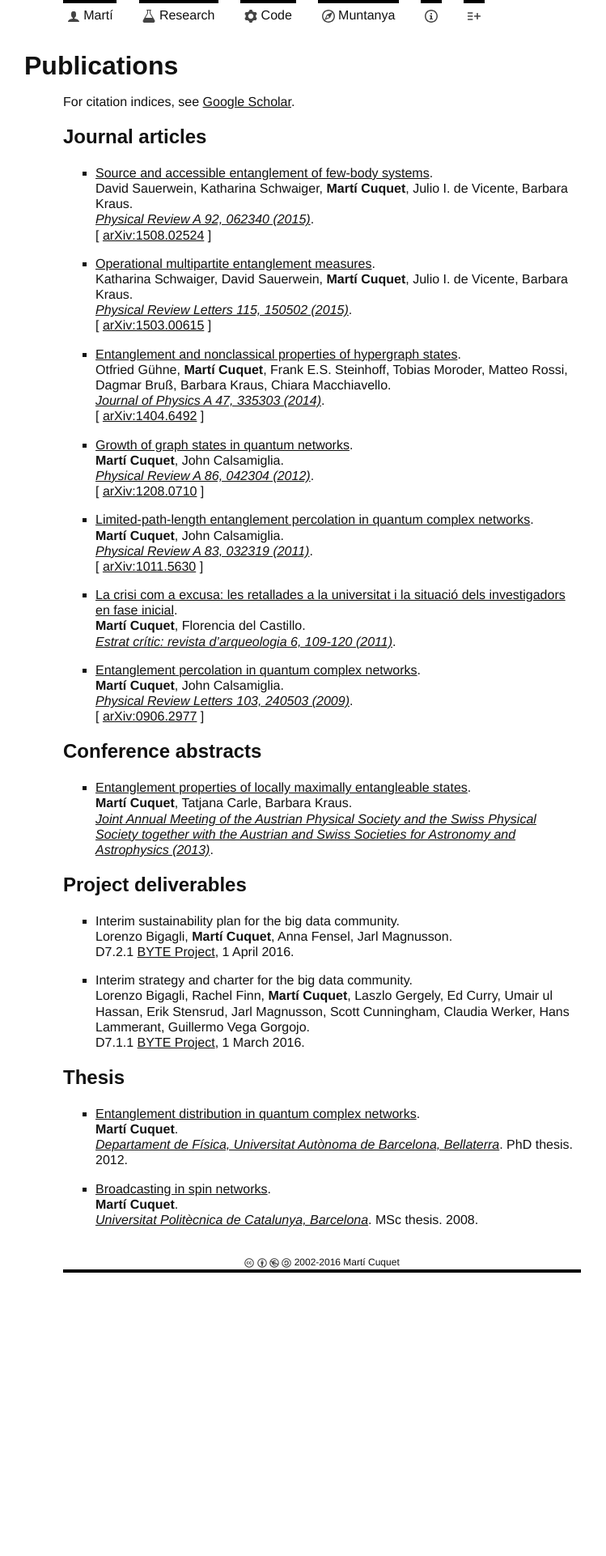
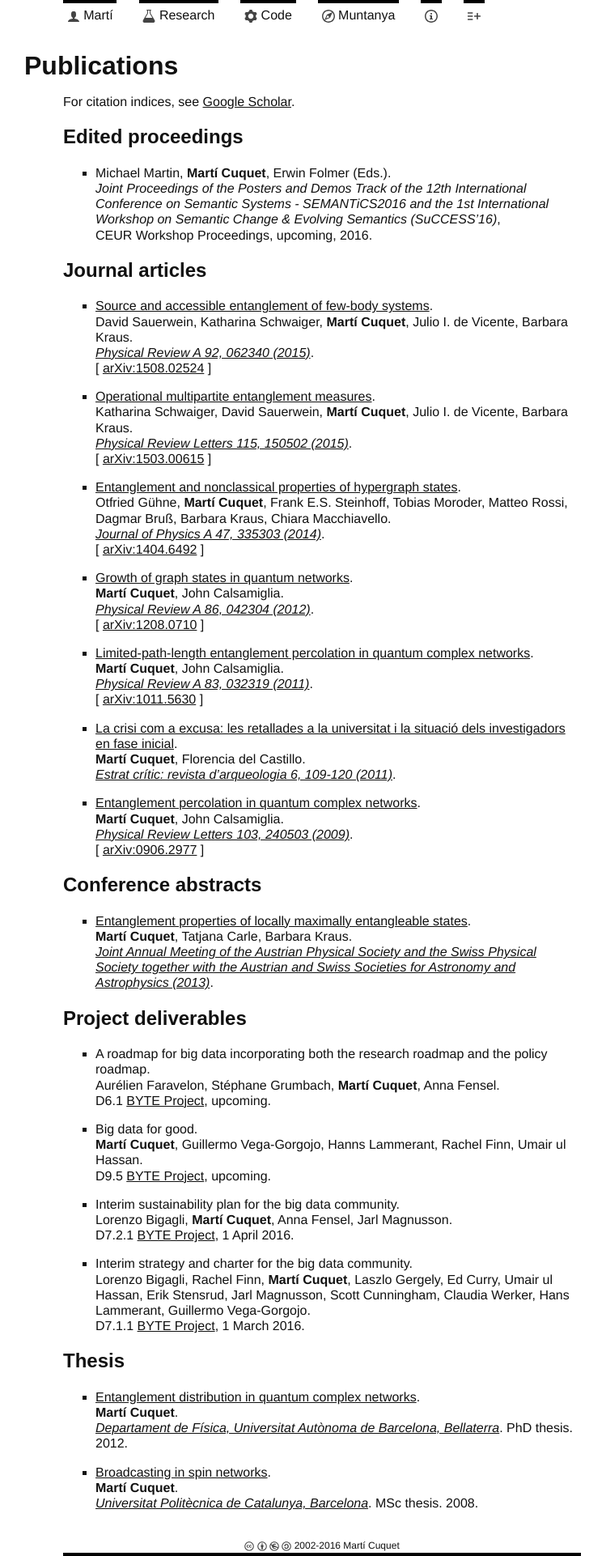
Before and after one commit to mcuquet/mcuquet.github.io, a Jekyll site: the page built from Research/Publications.md, in a window 1280 px wide. Shown: the whole page at 81% size, without its empty margins (242-991 px from the left). Built offline with Jekyll 4.4.1, drawn with Linux system fonts in a browser that asks for light colours; before the commit the page ends 1572 px from its top, so only the background shows below that.

Commit message:
add: upcoming publications

```diff
--- a/Research/Publications.md
+++ b/Research/Publications.md
@@ -6,6 +6,12 @@ permalink: /Research/Publications/
 ---
 
 For citation indices, see [Google Scholar](https://scholar.google.at/citations?user=540UR0IAAAAJ).
+
+## Edited proceedings
+
+- Michael Martin, **Martí Cuquet**, Erwin Folmer (Eds.).
+  _Joint Proceedings of the Posters and Demos Track of the 12th International Conference on Semantic Systems - SEMANTiCS2016 and the 1st International Workshop on Semantic Change & Evolving Semantics (SuCCESS'16)_,
+  CEUR Workshop Proceedings, upcoming, 2016.
 
 ## Journal articles
 
@@ -51,12 +57,20 @@ For citation indices, see [Google Scholar](https://scholar.google.at/citations?u
 
 ## Project deliverables
 
+- A roadmap for big data incorporating both the research roadmap and the policy roadmap.
+  Aurélien Faravelon, Stéphane Grumbach, **Martí Cuquet**, Anna Fensel.
+  D6.1 [BYTE Project](http://byte-project.eu/), upcoming.
+
+- Big data for good.
+  **Martí Cuquet**, Guillermo Vega-Gorgojo, Hanns Lammerant, Rachel Finn, Umair ul Hassan.
+  D9.5 [BYTE Project](http://byte-project.eu/), upcoming.
+
 - Interim sustainability plan for the big data community.
   Lorenzo Bigagli, **Martí Cuquet**, Anna Fensel, Jarl Magnusson.
   D7.2.1 [BYTE Project](http://byte-project.eu/), 1 April 2016.
 
 - Interim strategy and charter for the big data community.
-  Lorenzo Bigagli, Rachel Finn, **Martí Cuquet**, Laszlo Gergely, Ed Curry, Umair ul Hassan, Erik Stensrud, Jarl Magnusson, Scott Cunningham, Claudia Werker, Hans Lammerant, Guillermo Vega Gorgojo.
+  Lorenzo Bigagli, Rachel Finn, **Martí Cuquet**, Laszlo Gergely, Ed Curry, Umair ul Hassan, Erik Stensrud, Jarl Magnusson, Scott Cunningham, Claudia Werker, Hans Lammerant, Guillermo Vega-Gorgojo.
   D7.1.1 [BYTE Project](http://byte-project.eu/), 1 March 2016.
 
 ## Thesis
```
